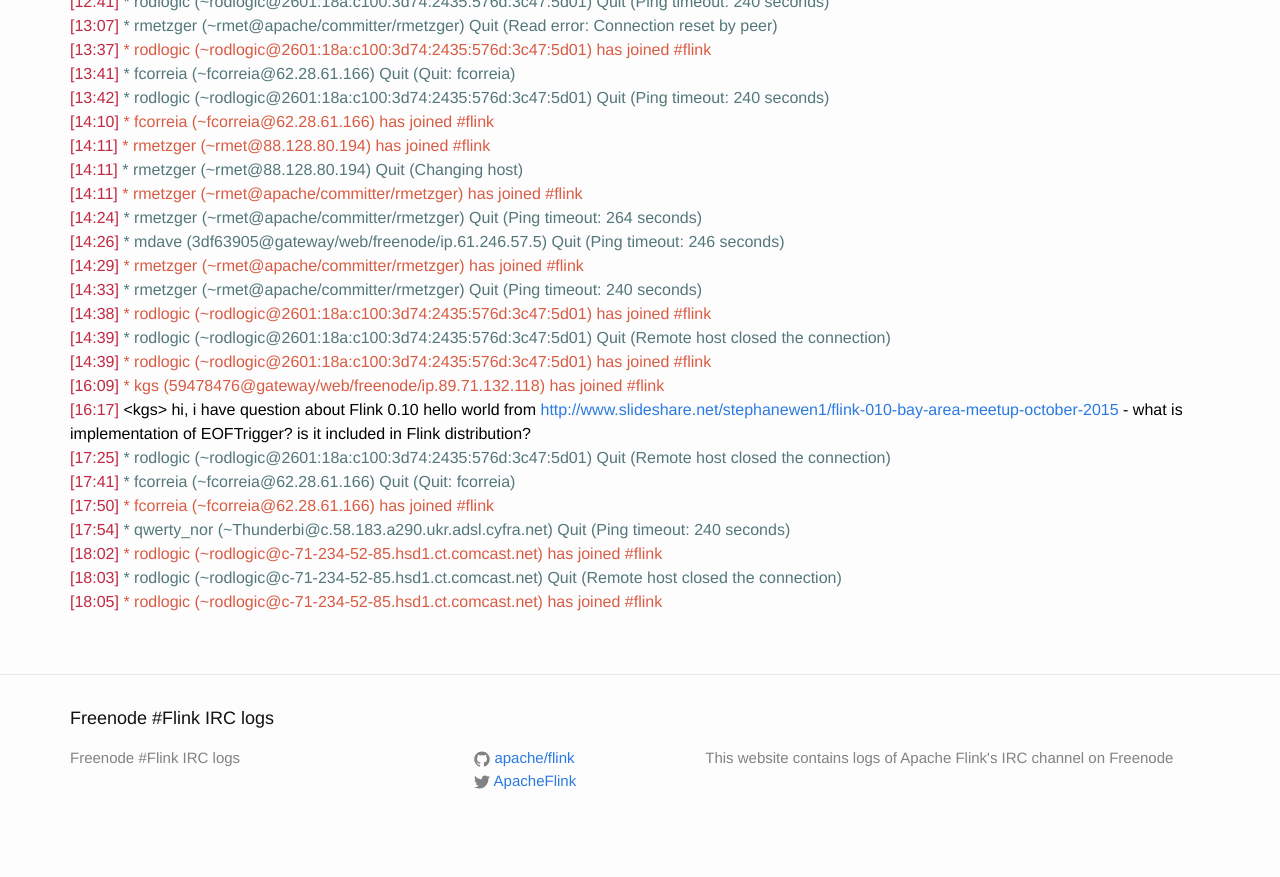
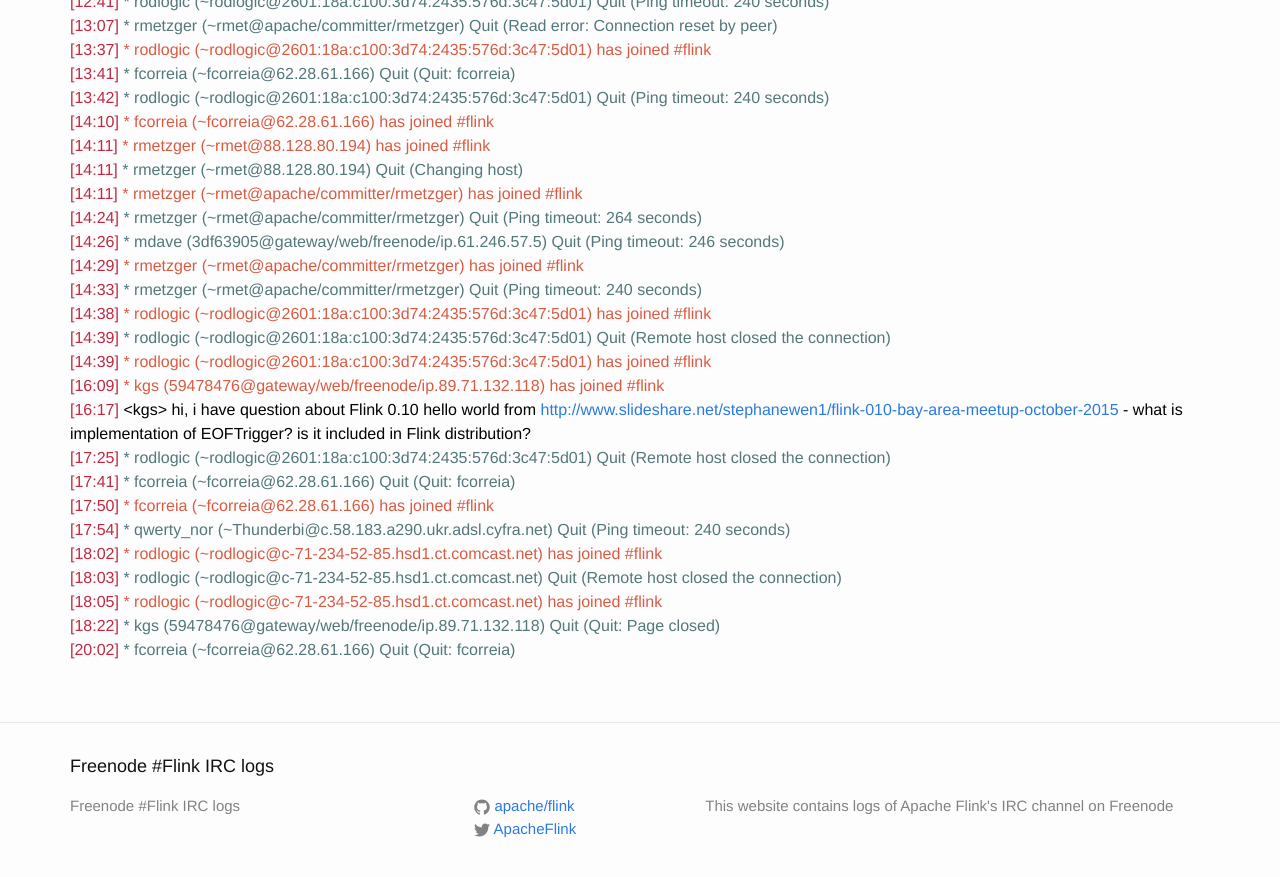
Before and after one commit to flink-irc-logs/flink-irc-logs.github.io, a Jekyll site: the page built from _posts/2015-11-12-logs.markdown, in a window 1280 px wide and 900 px high, scrolled down 858 px. Shown: the top 877 px of the window. Built offline with Jekyll 4.4.1, drawn with Linux system fonts in a browser that asks for light colours; before the commit the page ends 1710 px from its top, so only the background shows below that.

Commit message:
Update of the logs on Thu Nov 12 20:20:34 CET 2015

```diff
--- a/_posts/2015-11-12-logs.markdown
+++ b/_posts/2015-11-12-logs.markdown
@@ -56,3 +56,5 @@ categories: irc logs
 <span class="irc-date">[18:02]</span> <span class="irc-green">* rodlogic (~rodlogic@c-71-234-52-85.hsd1.ct.comcast.net) has joined #flink</span><br />
 <span class="irc-date">[18:03]</span> <span class="irc-navy">* rodlogic (~rodlogic@c-71-234-52-85.hsd1.ct.comcast.net) Quit (Remote host closed the connection)</span><br />
 <span class="irc-date">[18:05]</span> <span class="irc-green">* rodlogic (~rodlogic@c-71-234-52-85.hsd1.ct.comcast.net) has joined #flink</span><br />
+<span class="irc-date">[18:22]</span> <span class="irc-navy">* kgs (59478476@gateway/web/freenode/ip.89.71.132.118) Quit (Quit: Page closed)</span><br />
+<span class="irc-date">[20:02]</span> <span class="irc-navy">* fcorreia (~fcorreia@62.28.61.166) Quit (Quit: fcorreia)</span><br />
```
